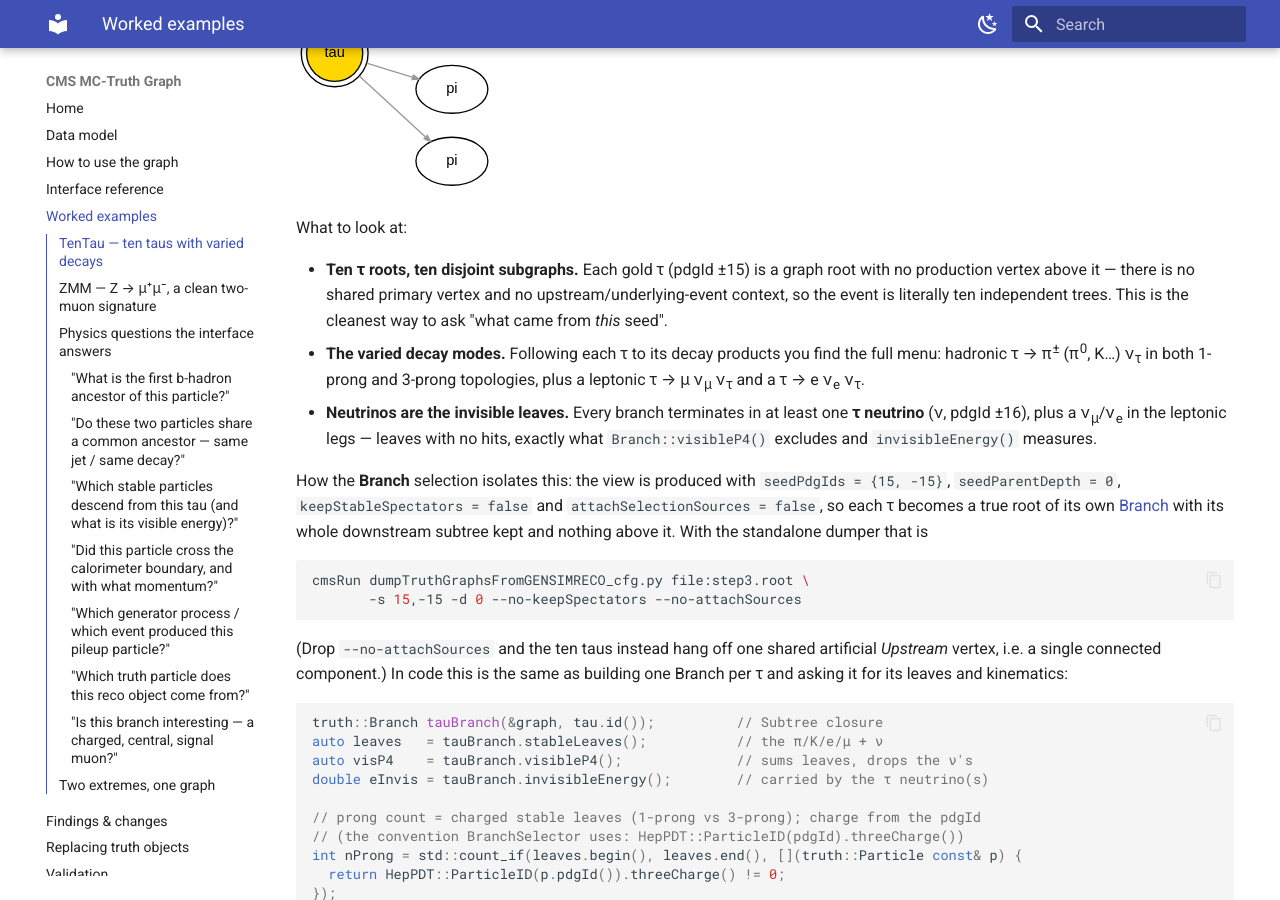
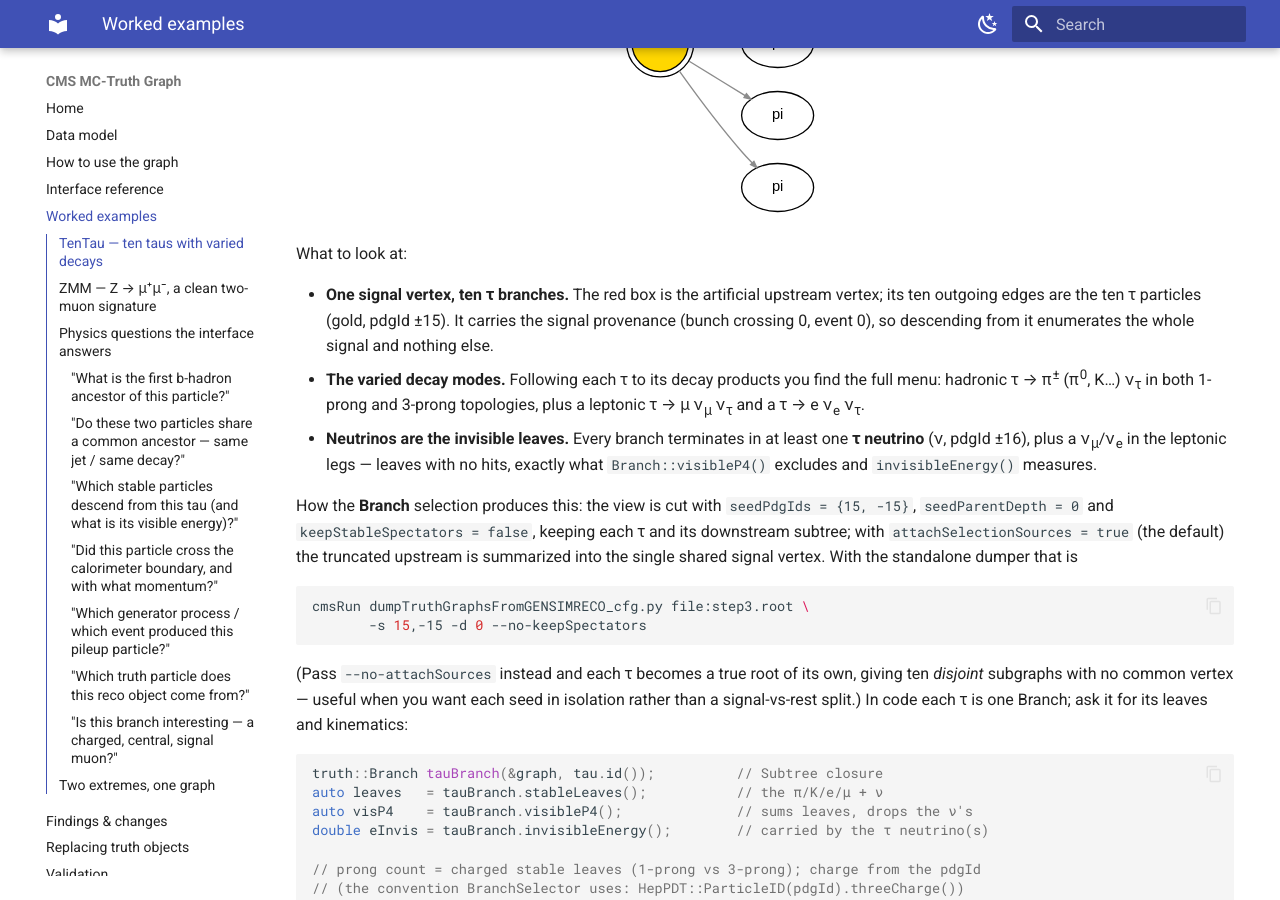
Before and after one commit to felicepantaleo/cms-truth-docs, an MkDocs documentation site: the page built from docs/examples.md, in a window 1280 px wide and 900 px high, scrolled down 2974 px. Built offline with MkDocs 1.6.1 and Material for MkDocs 9.7.7, drawn with Linux system fonts in a browser that asks for light colours; some of the changed text lies outside the part shown.

Commit message:
docs: TenTau example shows the single signal upstream vertex
Reframe the TenTau example around the default attachSelectionSources=true view:
all ten taus hang off one artificial signal upstream vertex, so "what is signal"
is everything reachable from it (and overlaid pile-up interactions get their own
source vertices, making signal-vs-pileup a reachability test). New figure; the
disjoint --no-attachSources view is kept as the alternative.

````diff
--- a/docs/examples.md
+++ b/docs/examples.md
@@ -33,23 +33,26 @@
 test for a truth graph: ten independent decay branches, each with its own
 neutrinos (invisible energy), charged tracks, and electromagnetic/hadronic shower.
 
-The image below is the **seed-rooted view** of one event: the graph is cut so that
-each τ is a *true root* and the figure is its GEN-level decay structure — the ten
-taus and their immediate decay products, before the Geant4 shower. Because nothing
-sits above the taus, the ten decays come out as **ten completely disjoint
-subgraphs**, one per seed. (The full *detectable* logical graph for this sample has
-~10<sup>4</sup> nodes once every hit-leaving shower secondary is attached; the GEN
-core is the didactic part, and the [hit index](data-model.md) is what links each of
-these particles to its detector footprint.)
+The image below is the GEN-level decay structure of one event — the ten taus and
+their immediate decay products, before the Geant4 shower — with one deliberate
+feature: **all ten taus hang off a single artificial "signal" upstream vertex**
+(red, on the left). That one vertex is what lets you say *exactly* what is signal
+and what is not: the signal is, by definition, everything reachable from it. When
+pile-up is overlaid, each extra interaction gets its own artificial source vertex,
+so signal vs pile-up becomes a plain reachability test rather than a guess. (The
+full *detectable* logical graph for this sample has ~10<sup>4</sup> nodes once every
+hit-leaving shower secondary is attached; the GEN core is the didactic part, and the
+[hit index](data-model.md) is what links each of these particles to its detector
+footprint.)
 
-![TenTau seed-rooted view: ten taus, each its own disjoint decay subgraph](img/tentau_seedrooted.svg)
+![TenTau: ten taus from a single artificial signal upstream vertex](img/tentau_signal.svg)
 
 What to look at:
 
-- **Ten τ roots, ten disjoint subgraphs.** Each gold τ (pdgId ±15) is a graph root
-  with no production vertex above it — there is no shared primary vertex and no
-  upstream/underlying-event context, so the event is literally ten independent
-  trees. This is the cleanest way to ask "what came from *this* seed".
+- **One signal vertex, ten τ branches.** The red box is the artificial upstream
+  vertex; its ten outgoing edges are the ten τ particles (gold, pdgId ±15). It
+  carries the signal provenance (bunch crossing 0, event 0), so descending from it
+  enumerates the whole signal and nothing else.
 - **The varied decay modes.** Following each τ to its decay products you find the
   full menu: hadronic τ → π<sup>±</sup> (π<sup>0</sup>, K…) ν<sub>τ</sub> in both
   1-prong and 3-prong topologies, plus a leptonic τ → μ ν<sub>μ</sub> ν<sub>τ</sub>
@@ -59,20 +62,21 @@
   legs — leaves with no hits, exactly what `Branch::visibleP4()` excludes and
   `invisibleEnergy()` measures.
 
-How the **Branch** selection isolates this: the view is produced with
-`seedPdgIds = {15, -15}`, `seedParentDepth = 0`, `keepStableSpectators = false` and
-`attachSelectionSources = false`, so each τ becomes a true root of its own
-[Branch](usage.md#the-branch-subgraph-view-and-selecting-particles) with its whole
-downstream subtree kept and nothing above it. With the standalone dumper that is
+How the **Branch** selection produces this: the view is cut with
+`seedPdgIds = {15, -15}`, `seedParentDepth = 0` and `keepStableSpectators = false`,
+keeping each τ and its downstream subtree; with `attachSelectionSources = true`
+(the default) the truncated upstream is summarized into the single shared signal
+vertex. With the standalone dumper that is
 
 ```bash
 cmsRun dumpTruthGraphsFromGENSIMRECO_cfg.py file:step3.root \
-       -s 15,-15 -d 0 --no-keepSpectators --no-attachSources
+       -s 15,-15 -d 0 --no-keepSpectators
 ```
 
-(Drop `--no-attachSources` and the ten taus instead hang off one shared artificial
-*Upstream* vertex, i.e. a single connected component.) In code this is the same as
-building one Branch per τ and asking it for its leaves and kinematics:
+(Pass `--no-attachSources` instead and each τ becomes a true root of its own,
+giving ten *disjoint* subgraphs with no common vertex — useful when you want each
+seed in isolation rather than a signal-vs-rest split.) In code each τ is one Branch;
+ask it for its leaves and kinematics:
 
 ```cpp
 truth::Branch tauBranch(&graph, tau.id());          // Subtree closure
````
Also changed, not shown: docs/img/tentau_seedrooted.svg (deleted), docs/img/tentau_signal.svg (added).
